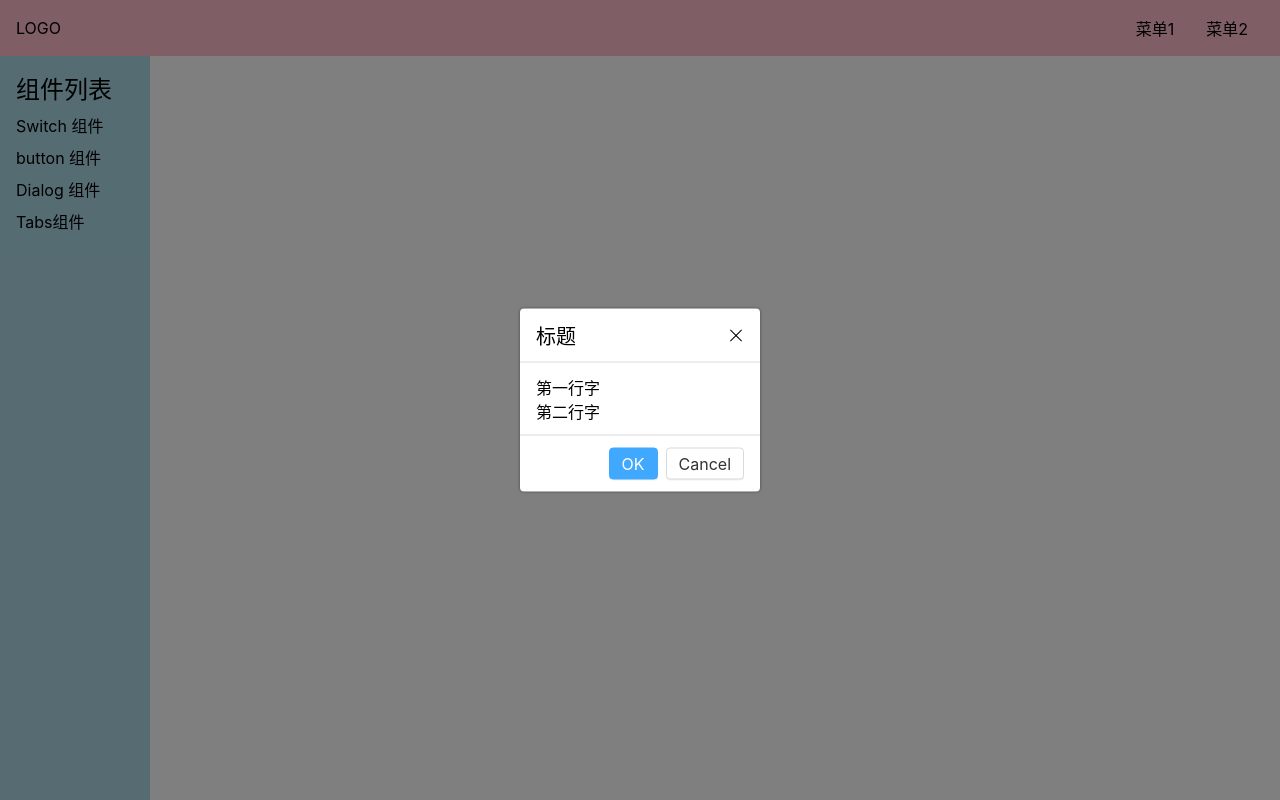
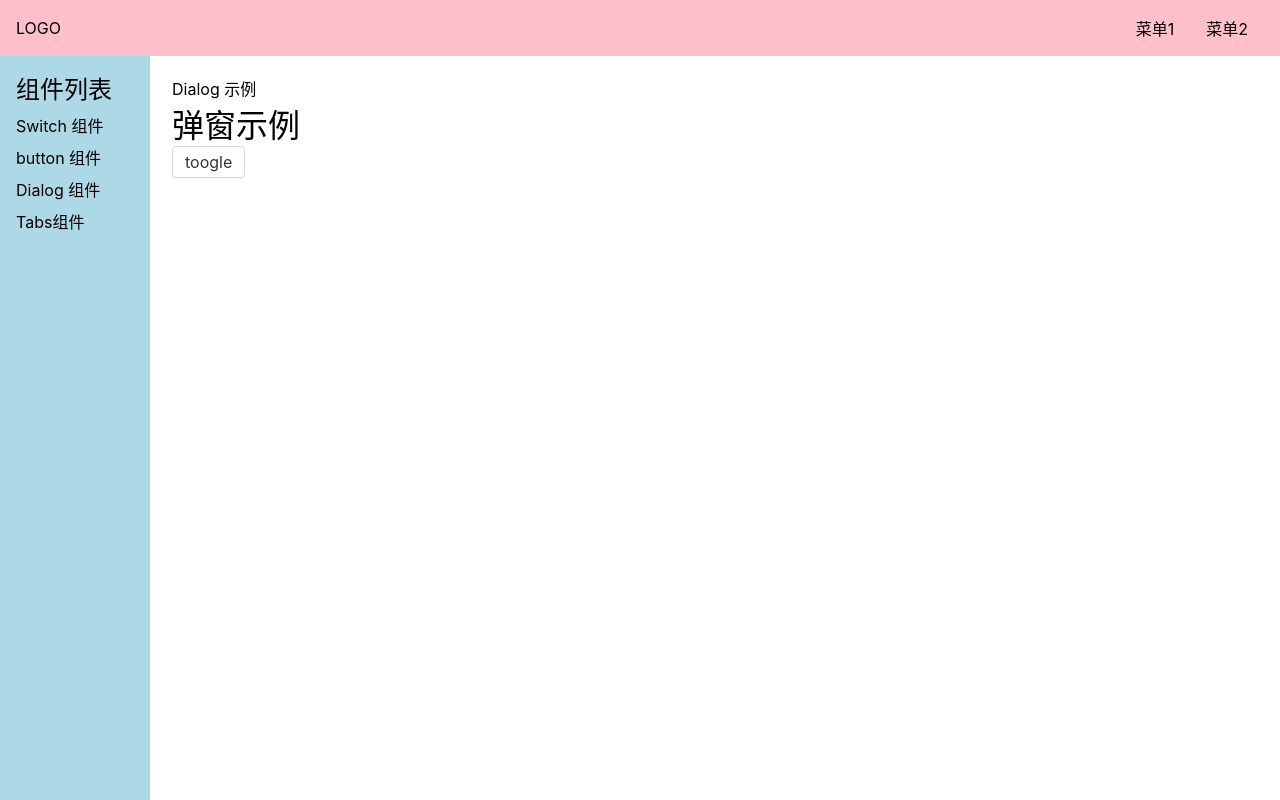
Before and after one commit to oldUath/Vue3-UI, a Vue app: page /#/doc/Dialog in a window 1280 px wide. Built offline with nearby package versions, Linux system fonts and the light colour scheme.

Commit message:
toggle点击弹出弹窗

```diff
--- a/src/components/DialogDemo.vue
+++ b/src/components/DialogDemo.vue
@@ -1,14 +1,30 @@
 <template>
-<div>
-    <Dialog />
-</div>
+<div>Dialog 示例</div>
+<h1>弹窗示例</h1>
+<Button @click="toggle">toogle</Button>
+<Dialog :visible="x" />
 </template>
 
 <script lang="ts">
+import {
+    ref
+} from 'vue'
+import Button from '../lib/Button.vue'
 import Dialog from '../lib/Dialog.vue'
 export default {
     components: {
-        Dialog
+        Dialog,
+        Button,
+    },
+    setup() {
+        const x = ref(false);
+        const toggle = () => {
+            x.value = !x.value
+        };
+        return {
+            x,
+            toggle
+        }
     }
 }
 </script>
--- a/src/lib/Dialog.vue
+++ b/src/lib/Dialog.vue
@@ -1,4 +1,5 @@
 <template>
+<template v-if="visible">
     <div class="gulu-dialog-overlay"></div>
     <div class="gulu-dialog-wrapper">
         <div class="gulu-dialog">
@@ -14,13 +15,20 @@
         </div>
     </div>
 </template>
+</template>
 
 <script lang="ts">
 import Button from './Button.vue'
 export default {
+    props: {
+        visible: {
+            type: Boolean,
+            default: false,
+        }
+    },
     components: {
         Button
-    }
+    },
 }
 </script>
 
```
Lines whose indentation alone changed are shown as unchanged.
